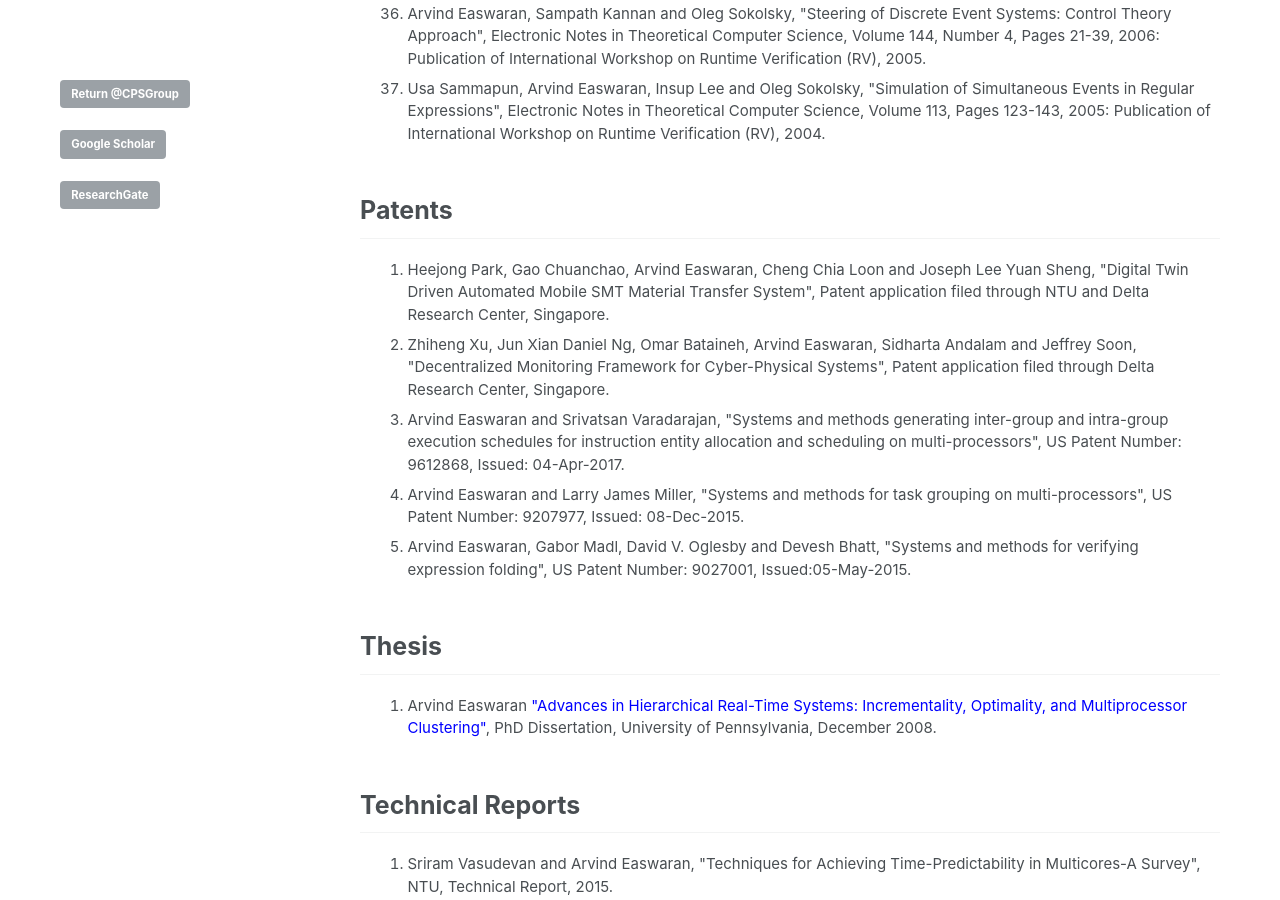
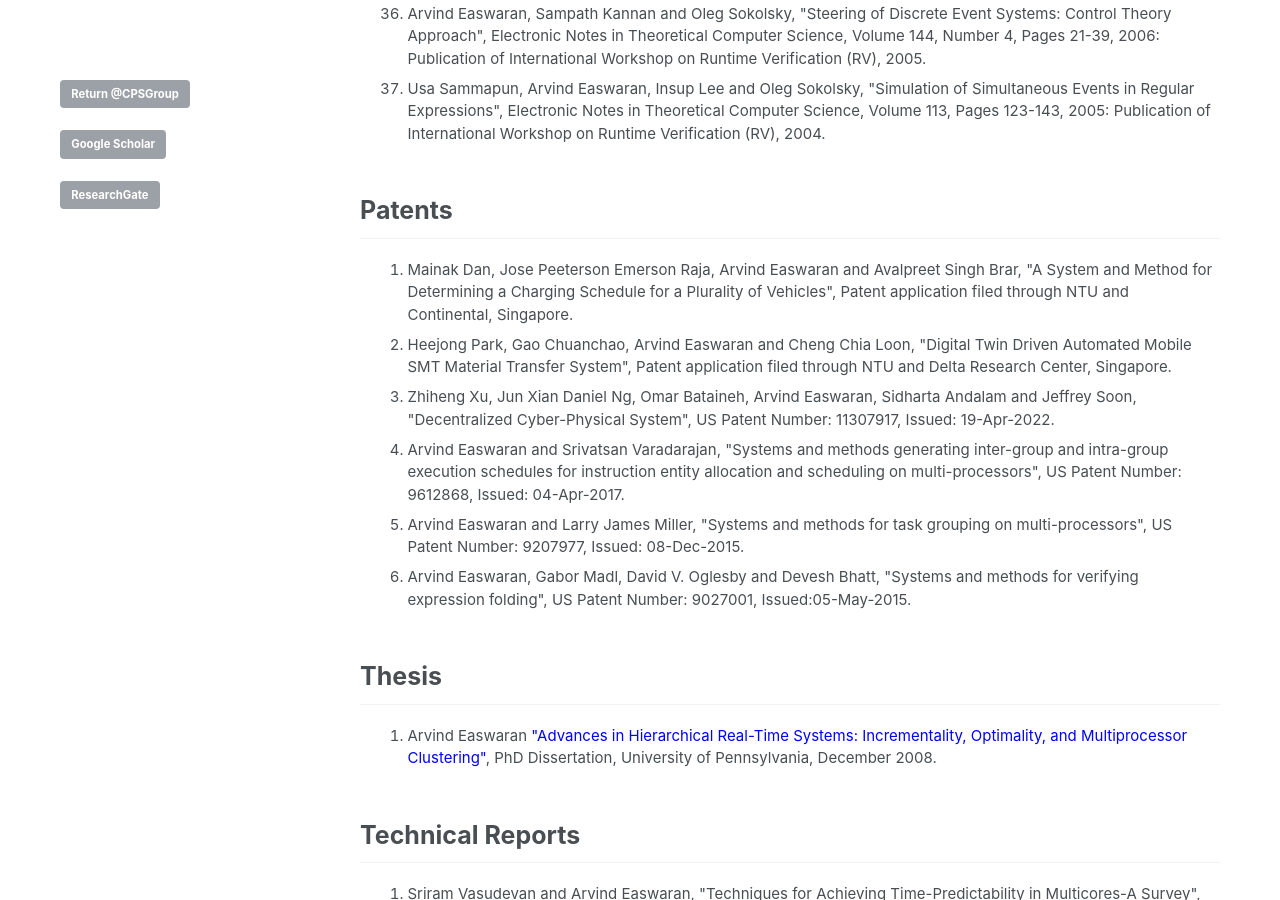
Before and after one commit to CPS-research-group/CPS-research-group.github.io, a Jekyll site: the page built from _pages/research_profile.md, in a window 1280 px wide and 900 px high, scrolled down 9663 px. Built offline with Jekyll 4.4.1, drawn with Linux system fonts in a browser that asks for light colours.

Commit message:
Updates.

```diff
--- a/_pages/research_profile.md
+++ b/_pages/research_profile.md
@@ -175,8 +175,9 @@ a.a:active {color:#0000FF; text-decoration:none;}
 ## Patents
 
 <ol>
-		        <li class="a">Heejong Park, Gao Chuanchao, Arvind Easwaran, Cheng Chia Loon and Joseph Lee Yuan Sheng, "Digital Twin Driven Automated Mobile SMT Material Transfer System", Patent application filed through NTU and Delta Research Center, Singapore.</li>
-		        <li class="a">Zhiheng Xu, Jun Xian Daniel Ng, Omar Bataineh, Arvind Easwaran, Sidharta Andalam and Jeffrey Soon, "Decentralized Monitoring Framework for Cyber-Physical Systems", Patent application filed through Delta Research Center, Singapore.</li>
+			      <li class="a">Mainak Dan, Jose Peeterson Emerson Raja, Arvind Easwaran and Avalpreet Singh Brar, "A System and Method for Determining a Charging Schedule for a Plurality of Vehicles", Patent application filed through NTU and Continental, Singapore.</li>
+		        <li class="a">Heejong Park, Gao Chuanchao, Arvind Easwaran and Cheng Chia Loon, "Digital Twin Driven Automated Mobile SMT Material Transfer System", Patent application filed through NTU and Delta Research Center, Singapore.</li>
+		        <li class="a">Zhiheng Xu, Jun Xian Daniel Ng, Omar Bataineh, Arvind Easwaran, Sidharta Andalam and Jeffrey Soon, "Decentralized Cyber-Physical System", US Patent Number: 11307917, Issued: 19-Apr-2022.</li>
 		        <li class="a">Arvind Easwaran and Srivatsan Varadarajan, "Systems and methods generating inter-group and intra-group execution schedules for instruction entity allocation and scheduling on multi-processors", US Patent Number: 9612868, Issued: 04-Apr-2017.</li>
 		        <li class="a">Arvind Easwaran and Larry James Miller, "Systems and methods for task grouping on multi-processors", US Patent Number: 9207977, Issued: 08-Dec-2015.</li>
 			<li class="a">Arvind Easwaran, Gabor Madl, David V. Oglesby and Devesh Bhatt, "Systems and methods for verifying expression folding", US Patent Number: 9027001, Issued:05-May-2015.</li>
```
